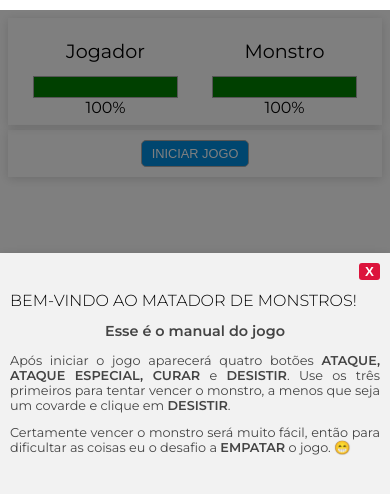
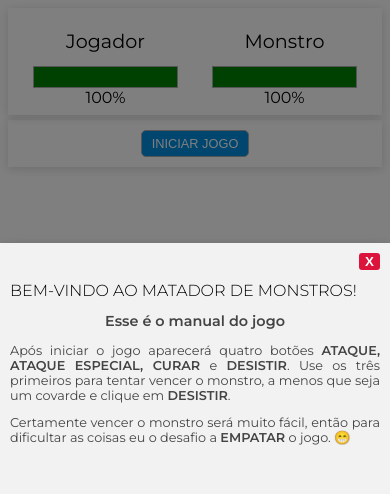
Before and after one commit to JonasJF360/matador-de-monstro, a plain HTML site: page index.html in a window 390 px wide. Drawn offline with nearby package versions, Linux system fonts and the light colour scheme.

Commit message:
Atualização do css

```diff
--- a/assets/style.css
+++ b/assets/style.css
@@ -217,6 +217,9 @@ body {
 
 /* Area de responsabilidade */
 @media (max-width: 600px) {
+    #app {
+        margin-top: 0;
+    }
     .manual .content {
         border-radius: 0;
         max-width: 100%;
```
